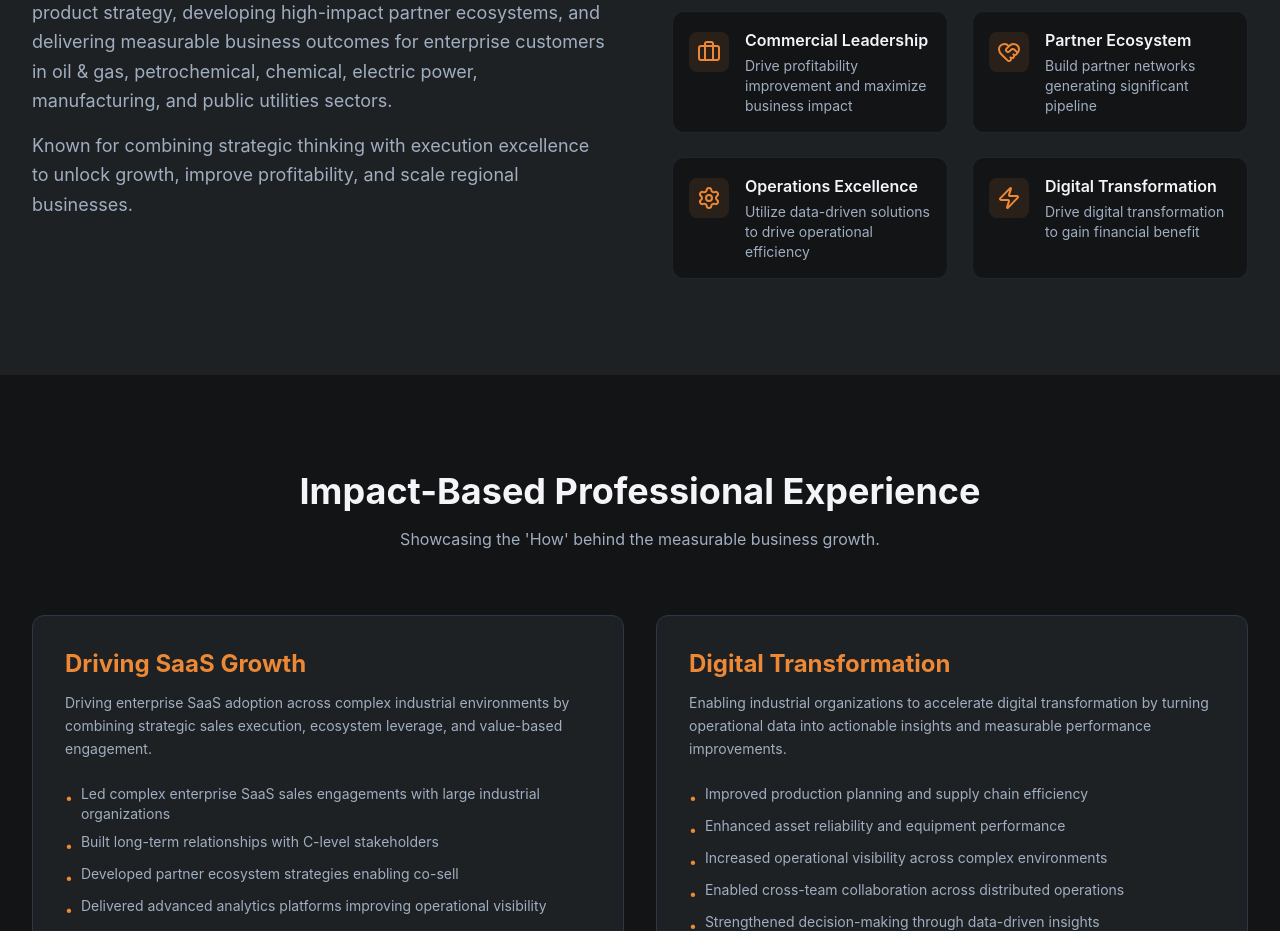
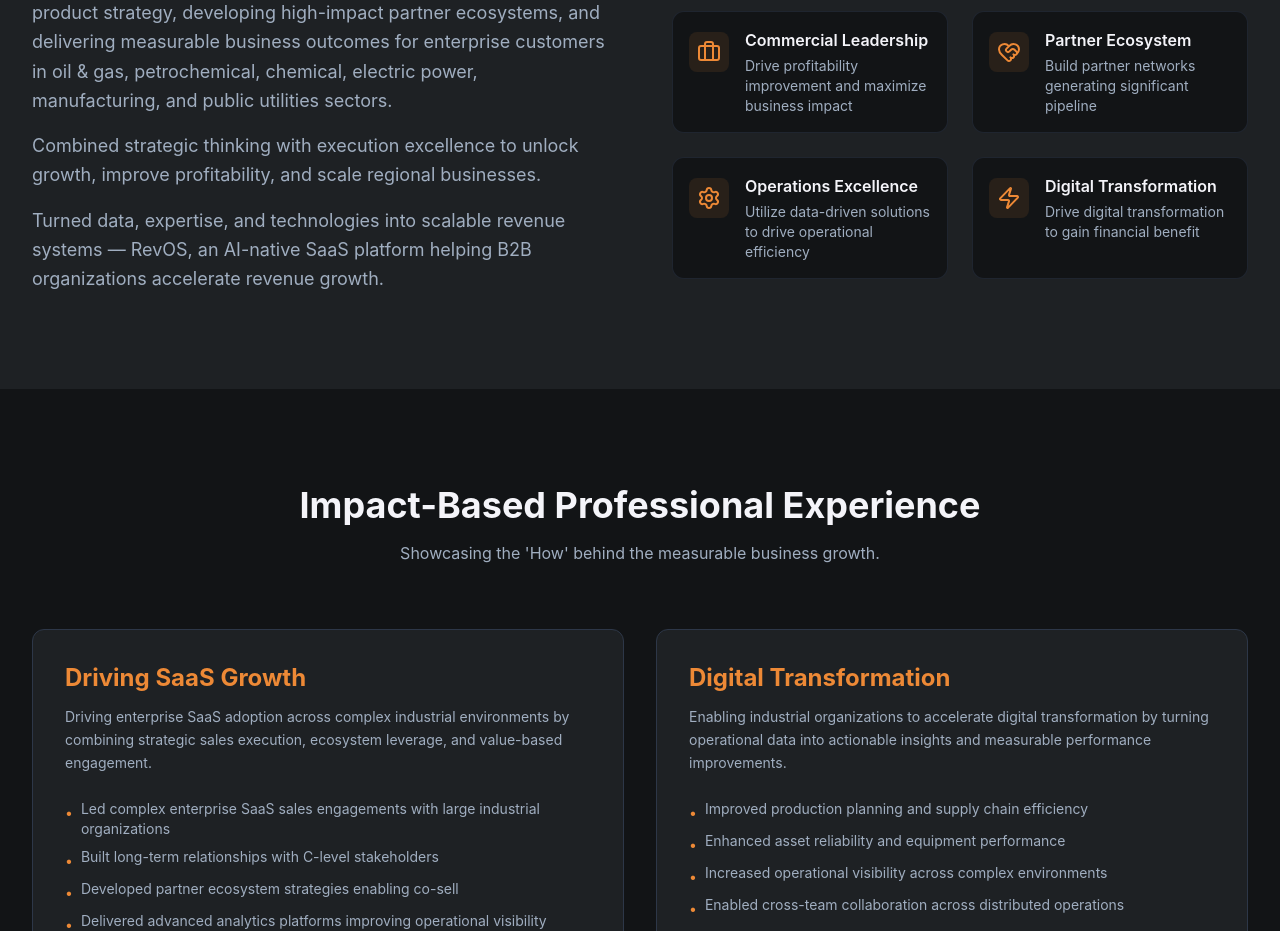
Before and after one commit to paulzyw/Paul-Intelligence-Hub-App, a React (Vite) app: page / in a window 1280 px wide. Shown: the part 1260-2191 px from the top of the page. Built offline with nearby package versions, Linux system fonts and the light colour scheme; no server answers; the database is empty.

Commit message:
feat: update professional summary in Home page
Add detail regarding RevOS and refine language in the professional background section.

```diff
--- a/src/pages/Home.tsx
+++ b/src/pages/Home.tsx
@@ -270,7 +270,10 @@ export function Home() {
                   Specialized in building scalable go-to-market strategies, driving product strategy, developing high-impact partner ecosystems, and delivering measurable business outcomes for enterprise customers in oil & gas, petrochemical, chemical, electric power, manufacturing, and public utilities sectors.
                 </p>
                 <p>
-                  Known for combining strategic thinking with execution excellence to unlock growth, improve profitability, and scale regional businesses.
+                  Combined strategic thinking with execution excellence to unlock growth, improve profitability, and scale regional businesses.
+                </p>
+                <p>
+                  Turned data, expertise, and technologies into scalable revenue systems — RevOS, an AI-native SaaS platform helping B2B organizations accelerate revenue growth.
                 </p>
               </div>
             </motion.div>
```
